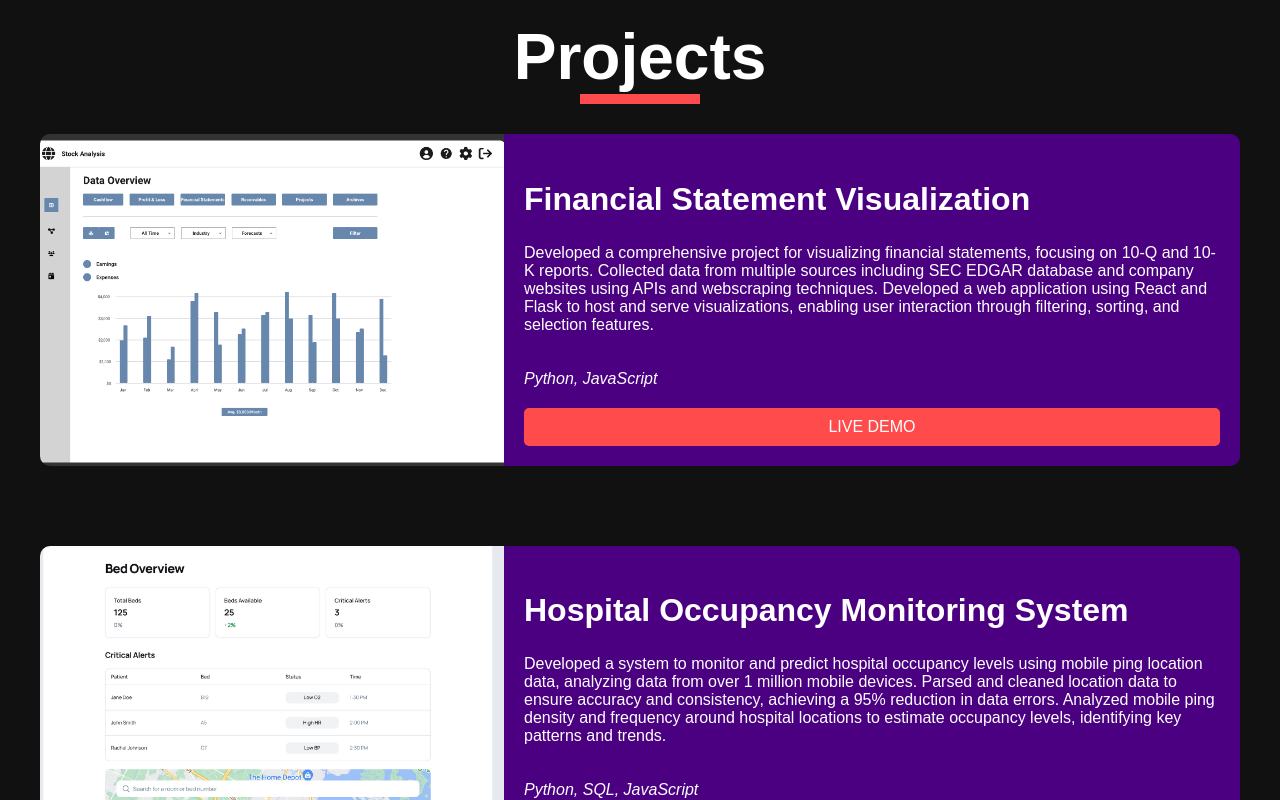
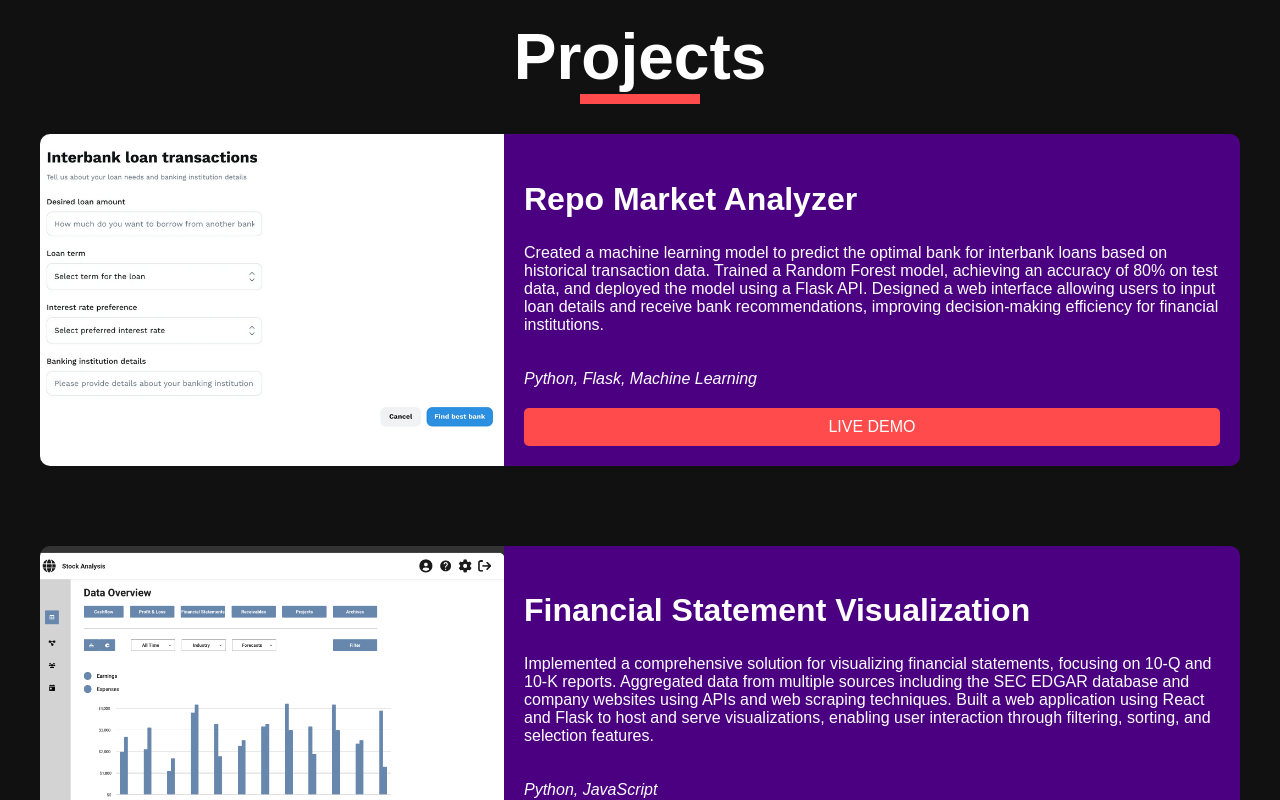
Before and after one commit to Daniel21b/portfolio, a React (Create React App) app: page / in a window 1280 px wide. Shown: the part 1780-2580 px from the top of the page. Built offline with nearby package versions, Linux system fonts and the light colour scheme.

Commit message:
adding project

```diff
--- a/src/App.js
+++ b/src/App.js
@@ -431,8 +431,15 @@ const App = () => {
       flexWrap: 'wrap'
     }}>
       {[{
+        title: "Repo Market Analyzer",
+        description: `Created a machine learning model to predict the optimal bank for interbank loans based on historical transaction data. Trained a Random Forest model, achieving an accuracy of 80% on test data, and deployed the model using a Flask API. Designed a web interface allowing users to input loan details and receive bank recommendations, improving decision-making efficiency for financial institutions.`,
+        technologies: "Python, Flask, Machine Learning",
+        image: "repo.png",
+        liveDemo: "https://github.com/Daniel21b/Repo-Market-Analyzer"
+      },
+      {
         title: "Financial Statement Visualization",
-            description: `Developed a comprehensive project for visualizing financial statements, focusing on 10-Q and 10-K reports. Collected data from multiple sources including SEC EDGAR database and company websites using APIs and webscraping techniques. Developed a web application using React and Flask to host and serve visualizations, enabling user interaction through filtering, sorting, and selection features.`,
+        description: `Implemented a comprehensive solution for visualizing financial statements, focusing on 10-Q and 10-K reports. Aggregated data from multiple sources including the SEC EDGAR database and company websites using APIs and web scraping techniques. Built a web application using React and Flask to host and serve visualizations, enabling user interaction through filtering, sorting, and selection features.`,
         technologies: "Python, JavaScript",
         image: "SecFinancial.png",
         liveDemo: "https://github.com/Daniel21b/Financial-Statement-Visualization"
@@ -463,7 +470,7 @@ const App = () => {
         }}>
           <div style={{
             flex: '1 1 40%',
-                backgroundImage: `url(${project.image})`,
+            backgroundImage: `url(${process.env.PUBLIC_URL + '/' + project.image})`,
             backgroundSize: 'cover',
             backgroundPosition: 'center',
             minHeight: '300px'
@@ -493,6 +500,8 @@ const App = () => {
       ))}
     </div>
   </div>
+
+
 
       <div id="contact" ref={contactRef} style={{
         minHeight: '100vh',
```
Also changed, not shown: public/repo.png (added). Lines whose indentation alone changed are shown as unchanged.
